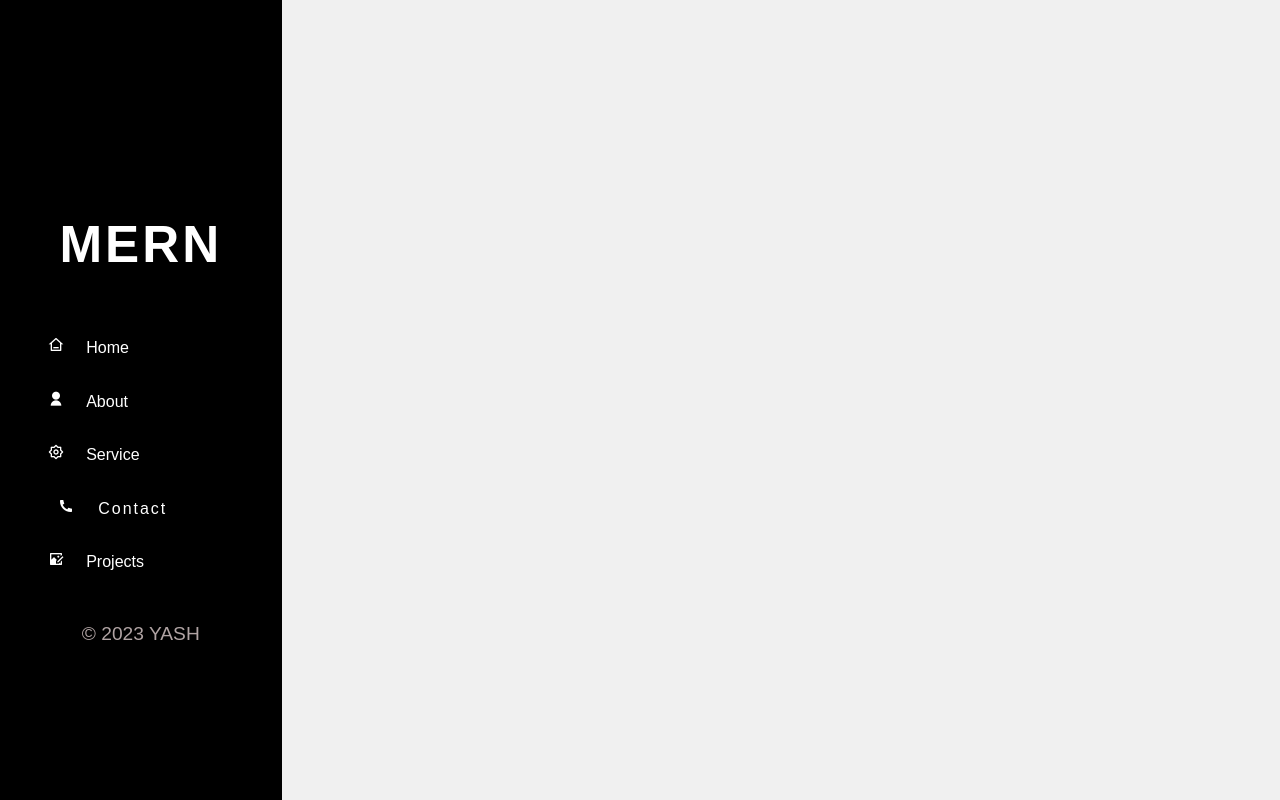
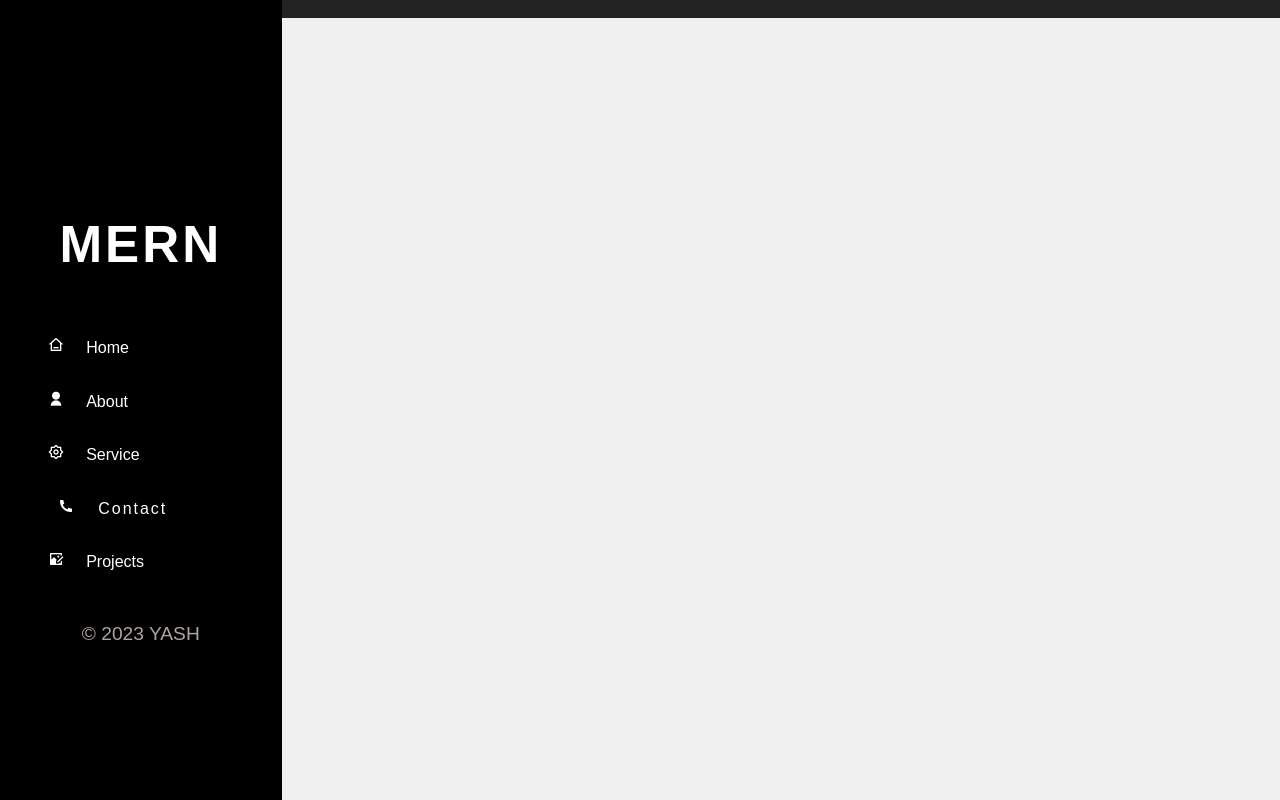
Before and after one commit to yash-mandlekar/portfolio, a React (Create React App) app: page /contact in a window 1280 px wide. Built offline with nearby package versions, Linux system fonts and the light colour scheme.

Commit message:
updating

```diff
--- a/src/Components/Contact/Contact.jsx
+++ b/src/Components/Contact/Contact.jsx
@@ -1,12 +1,15 @@
 import React from "react";
+import { useSelector } from "react-redux";
 import Navbar from "../Navbar/Navbar";
 import "./contact.css";
 
 const Contact = () => {
+
+  const { theme } = useSelector((state) => state.theme);
   return (
     <>
       <Navbar />
-      <div className="home">contact</div>
+      <div className={`about ${theme === "dark" ? "grey" : ""}`}>contact</div>
     </>
   );
 };
--- a/src/Components/Projects/Projects.jsx
+++ b/src/Components/Projects/Projects.jsx
@@ -1,11 +1,14 @@
 import React from "react";
+import { useSelector } from "react-redux";
 import Navbar from "../Navbar/Navbar";
 
 const Projects = () => {
+
+  const { theme } = useSelector((state) => state.theme);
   return (
     <>
       <Navbar />
-      <div className="home">Projects</div>
+      <div className={`about ${theme === "dark" ? "grey" : ""}`}>Projects</div>
     </>
   );
 };
--- a/src/Components/Service/Service.jsx
+++ b/src/Components/Service/Service.jsx
@@ -1,11 +1,14 @@
 import React from "react";
+import { useSelector } from "react-redux";
 import Navbar from "../Navbar/Navbar";
 
 const Service = () => {
+
+  const { theme } = useSelector((state) => state.theme);
   return (
     <>
       <Navbar />
-      <div className="home">Service</div>
+      <div className={`about ${theme === "dark" ? "grey" : ""}`}>Service</div>
     </>
   );
 };
```
